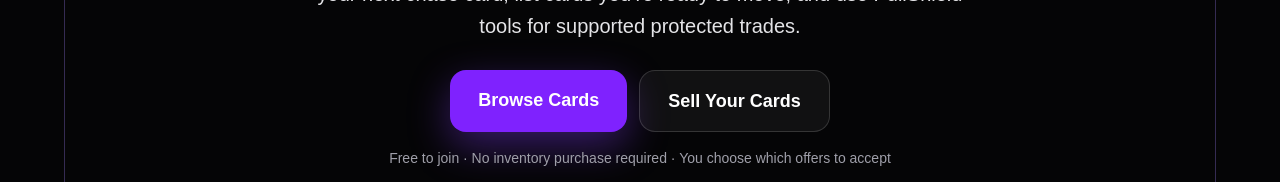
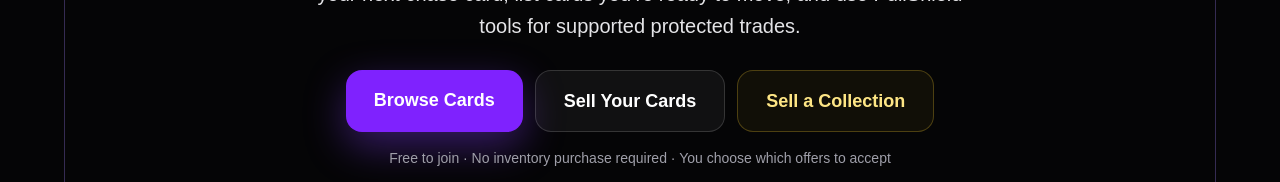
Before and after one commit to PullTheory/Pull-Theory, a Next.js app: page / in a window 1280 px wide. Shown: the part 414-596 px from the top of the page. Built offline with nearby package versions, Linux system fonts and the light colour scheme; no server answers.

Commit message:
Add collection-selling call to action to homepage

```diff
--- a/app/components/PublicLandingV2.tsx
+++ b/app/components/PublicLandingV2.tsx
@@ -11,7 +11,7 @@ export default function PublicLandingV2(){
           <p className="mx-auto mt-5 max-w-2xl text-lg leading-8 text-zinc-200 sm:text-xl">Buy, sell, and trade Pokémon cards with a collector-first community. Find your next chase card, list cards you’re ready to move, and use PullShield tools for supported protected trades.</p>
           <div className="mt-7 flex flex-col gap-3 sm:flex-row sm:justify-center">
             <Link href="/marketplace/browse" className="rounded-2xl bg-violet-600 px-7 py-4 text-center text-lg font-black shadow-[0_14px_40px_rgba(124,58,237,.42)]">Browse Cards</Link>
-            <Link href="/sell" className="rounded-2xl border border-white/15 bg-white/5 px-7 py-4 text-center text-lg font-black hover:bg-white/10">Sell Your Cards</Link>
+            <Link href="/sell" className="rounded-2xl border border-white/15 bg-white/5 px-7 py-4 text-center text-lg font-black hover:bg-white/10">Sell Your Cards</Link><Link href="/collection-selling" className="rounded-2xl border border-amber-300/25 bg-amber-300/5 px-7 py-4 text-center text-lg font-black text-amber-200 hover:bg-amber-300/10">Sell a Collection</Link>
           </div>
           <p className="mt-4 text-sm text-zinc-400">Free to join · No inventory purchase required · You choose which offers to accept</p>
           <p className="mt-5 text-sm text-zinc-400">New to PullTheory? <Link href="/signup" className="font-bold text-amber-300">Create a free account</Link> <span className="px-1">·</span> <Link href="/login" className="font-bold text-amber-300">Log in</Link></p>
```
